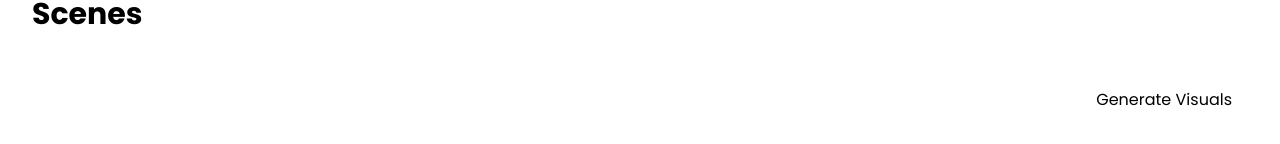
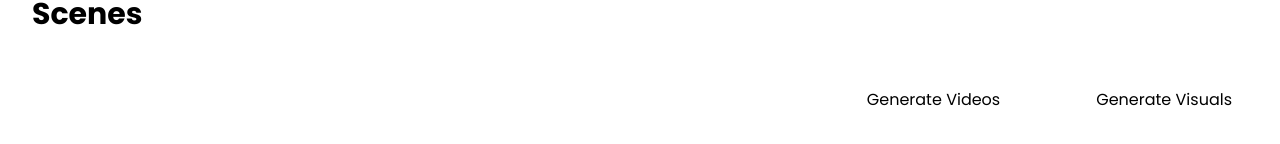
Before and after one commit to YohanReddy/media-engine, a Next.js app: page /generate/script in a window 1280 px wide. Shown: the part 364-508 px from the top of the page. Built offline with nearby package versions, Linux system fonts and the light colour scheme.

Commit message:
add video gen to the flow

```diff
--- a/app/generate/script/page.js
+++ b/app/generate/script/page.js
@@ -4,7 +4,8 @@ import Link from "next/link";
 import { useEffect, useState } from "react";
 import axios from "axios";
 
-const API_URL = `https://media-engine-backend.vercel.app/image-generation`;
+const IMAGE_URL = `https://media-engine-backend.vercel.app/image-generation`;
+const VIDEO_URL = `https://media-engine-backend.vercel.app/video-generation`;
 const CALLBACK_URL = "https://media-engine-backend.vercel.app/webhook";
 
 export default function ScriptPage() {
@@ -16,6 +17,7 @@ export default function ScriptPage() {
   const [executionIds, setExecutionIds] = useState({});
   const [imageUrls, setImageUrls] = useState({});
   const [visualsGenerated, setVisualsGenerated] = useState(false);
+  const [videosGenerated, setVideosGenerated] = useState(false);
   const [loading, setLoading] = useState(false);
 
   useEffect(() => {
@@ -53,7 +55,7 @@ export default function ScriptPage() {
       };
 
       try {
-        const response = await axios.post(API_URL, payload);
+        const response = await axios.post(IMAGE_URL, payload);
         setExecutionIds((prev) => ({
           ...prev,
           [`scene-${index}`]: response.data.execution_id,
@@ -66,6 +68,35 @@ export default function ScriptPage() {
       }
     }
     setVisualsGenerated(true);
+  };
+
+  const handleGenerateVideos = async () => {
+    setLoading(true);
+    for (const [index, imageUrl] of Object.entries(imageUrls)) {
+      const payload = {
+        callback: CALLBACK_URL,
+        workflow_input: {
+          salturl: {
+            value: imageUrl,
+            value_type: "RAW",
+          },
+        },
+      };
+
+      try {
+        const response = await axios.post(VIDEO_URL, payload);
+        setExecutionIds((prev) => ({
+          ...prev,
+          [`scene-${index}`]: response.data.execution_id,
+        }));
+      } catch (error) {
+        console.error(
+          "Failed to send request:",
+          error.response ? error.response.data : error.message
+        );
+      }
+    }
+    setVideosGenerated(true);
   };
 
   useEffect(() => {
@@ -105,18 +136,20 @@ export default function ScriptPage() {
   const renderScenes = () => (
     <div className="my-12 pl-8">
       <h2 className="text-3xl font-bold mb-4">Scenes</h2>
+      <div className="flex flex-wrap">
         {(content.scenes || []).map((scene, index) => (
           <div
             key={index}
             className="relative border-2 p-4 rounded-3xl shadow-md mb-8"
             style={{
-            width: "960px",
-            height: "540px",
+              width: "calc(50% - 16px)", // Adjust width to fit two in a row with margin
+              height: "440px",
               backgroundImage: imageUrls[`scene-${index}`]
                 ? `url(${imageUrls[`scene-${index}`]})`
                 : "",
               backgroundSize: "cover",
               backgroundPosition: "center",
+              marginRight: index % 2 === 0 ? "16px" : "0px", // Add right margin to the first scene in each row
             }}
           >
             {loading && !imageUrls[`scene-${index}`] && (
@@ -166,11 +199,20 @@ export default function ScriptPage() {
             </div>
           </div>
         ))}
+      </div>
       <button
         onClick={handleGenerateVisuals}
         className="text-black px-4 py-2 rounded-lg float-end h-fit w-fit bg-white m-8"
+        disabled={visualsGenerated}
       >
         Generate Visuals
+      </button>
+      <button
+        onClick={handleGenerateVideos}
+        className="text-black px-4 py-2 rounded-lg float-end h-fit w-fit bg-white m-8"
+        disabled={!visualsGenerated || videosGenerated}
+      >
+        Generate Videos
       </button>
     </div>
   );
```
Lines whose indentation alone changed are shown as unchanged.
